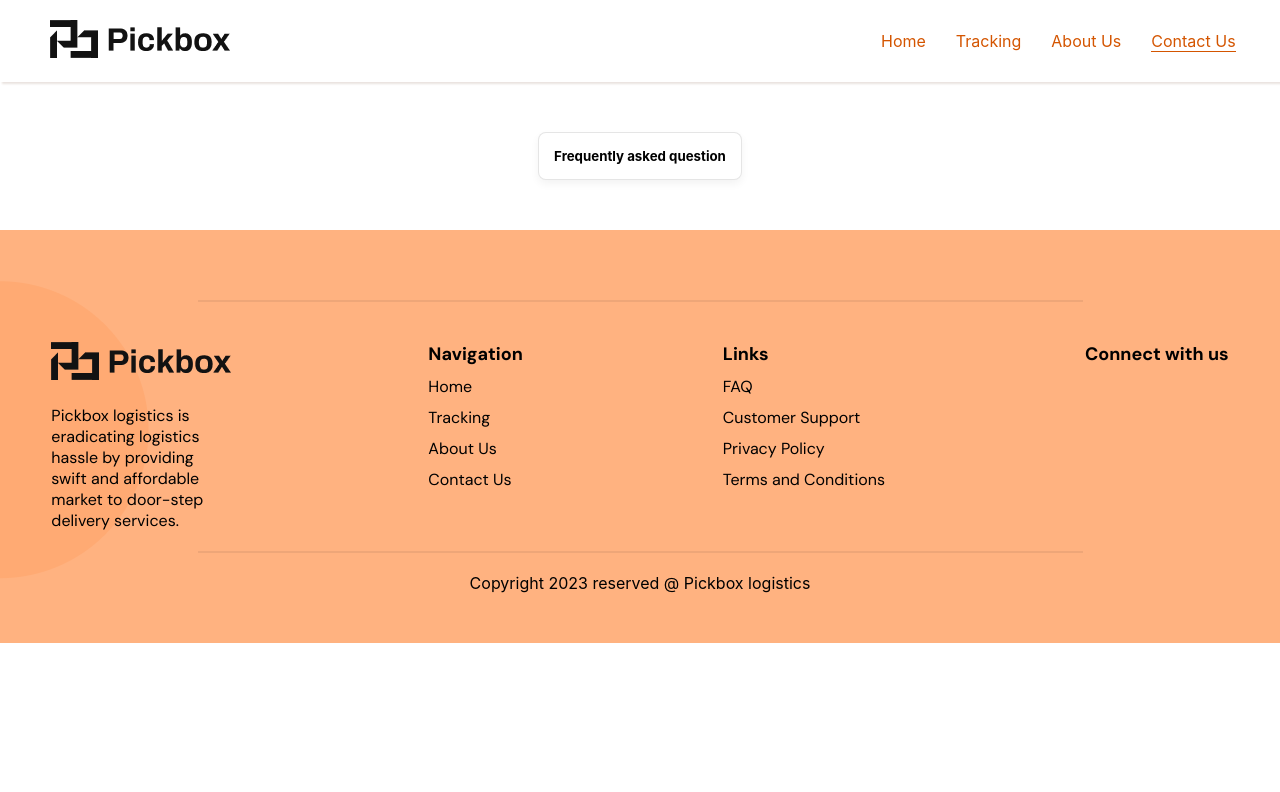
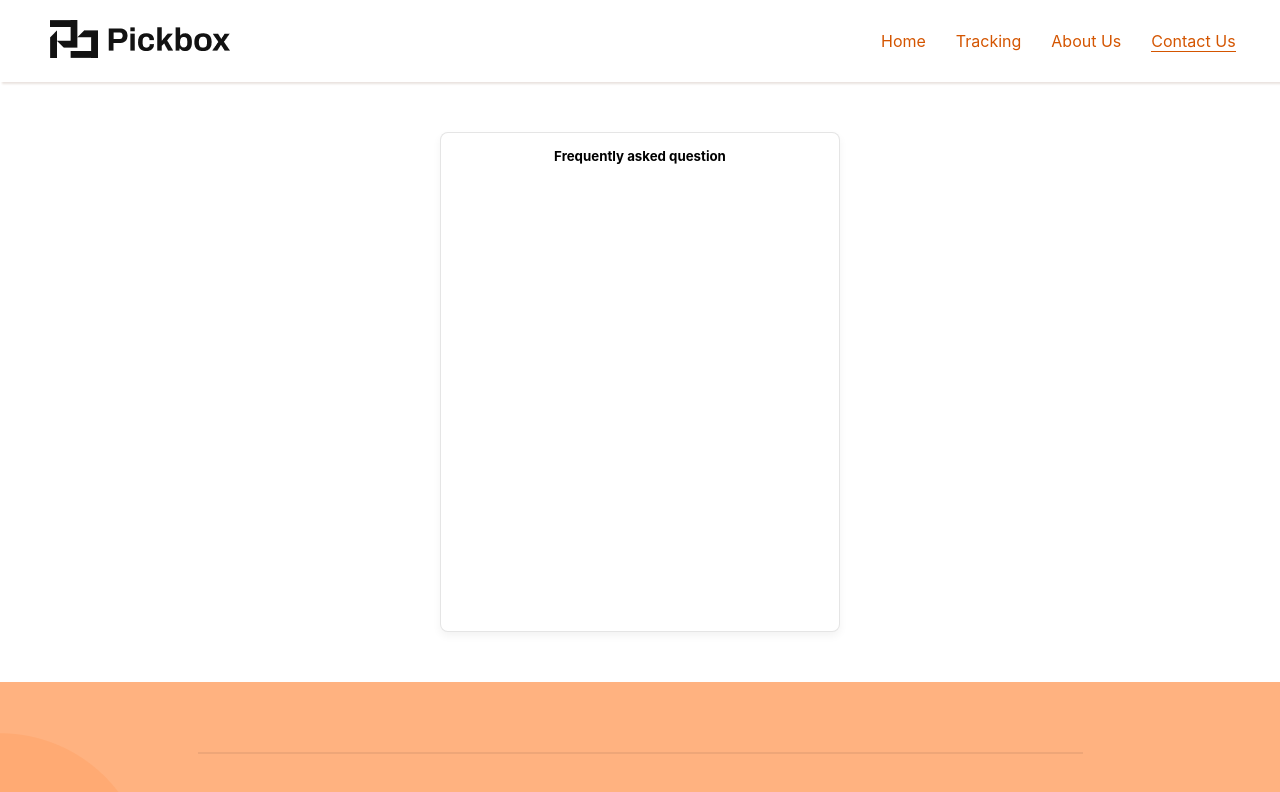
Before and after one commit to Pickbox-Project/Pickbox-frontend, a React (Create React App) app: page /contactus in a window 1280 px wide. Shown: the top 792 px of the page. Built offline with nearby package versions, Linux system fonts and the light colour scheme.

Commit message:
Started working on the Faqs Component

```diff
--- a/src/Components/Faqs/Faqs.css
+++ b/src/Components/Faqs/Faqs.css
@@ -10,4 +10,10 @@
     border: 1px solid rgba(0, 0, 0, 0.1);
     box-shadow: 0px 4px 8px rgba(0, 0, 0, 0.05);
     border-radius: 8px;
+    width: 400px;
+    height: 500px;
 }
+
+.faqs-text {
+    text-align: center;
+}
--- a/src/Components/Faqs/Faqs.jsx
+++ b/src/Components/Faqs/Faqs.jsx
@@ -5,7 +5,7 @@ const Faqs = () => {
   return (
     <div className='faqs-contact-container'>
         <div className='faqs-container'>
-            <h5>Frequently asked question</h5>
+            <h5 className='faqs-text'>Frequently asked question</h5>
         </div>
     </div>
   )
```
